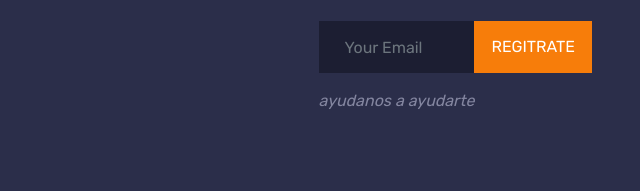
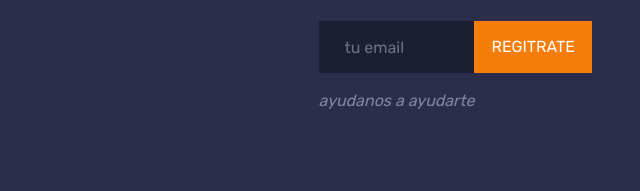
Before and after one commit to PezLandWheel/Car-Rental-Project, a plain HTML site: page car-rental-html-template/about.html in a window 1280 px wide. Shown: the part 3044-3235 px from the top of the page, 640-1280 px from the left. Drawn offline with nearby package versions, Linux system fonts and the light colour scheme.

Commit message:
total de todo

```diff
--- a/car-rental-html-template/about.html
+++ b/car-rental-html-template/about.html
@@ -322,7 +322,7 @@
                 <p class="mb-4">Los carros son vehículos terrestres motorizados diseñados principalmente para el transporte de personas y mercancías. Funcionan a través de un motor de combustión interna que convierte la energía del combustible en movimiento. Los carros se dividen en diferentes categorías según su tamaño, capacidad, uso y características técnicas, como automóviles compactos, sedanes, SUV, camionetas, camiones y más.</p>
                 <div class="w-100 mb-3">
                     <div class="input-group">
-                        <input type="text" class="form-control bg-dark border-dark" style="padding: 25px;" placeholder="Your Email">
+                        <input type="text" class="form-control bg-dark border-dark" style="padding: 25px;" placeholder="tu email">
                         <div class="input-group-append">
                             <button class="btn btn-primary text-uppercase px-3">regitrate</button>
                         </div>
```
